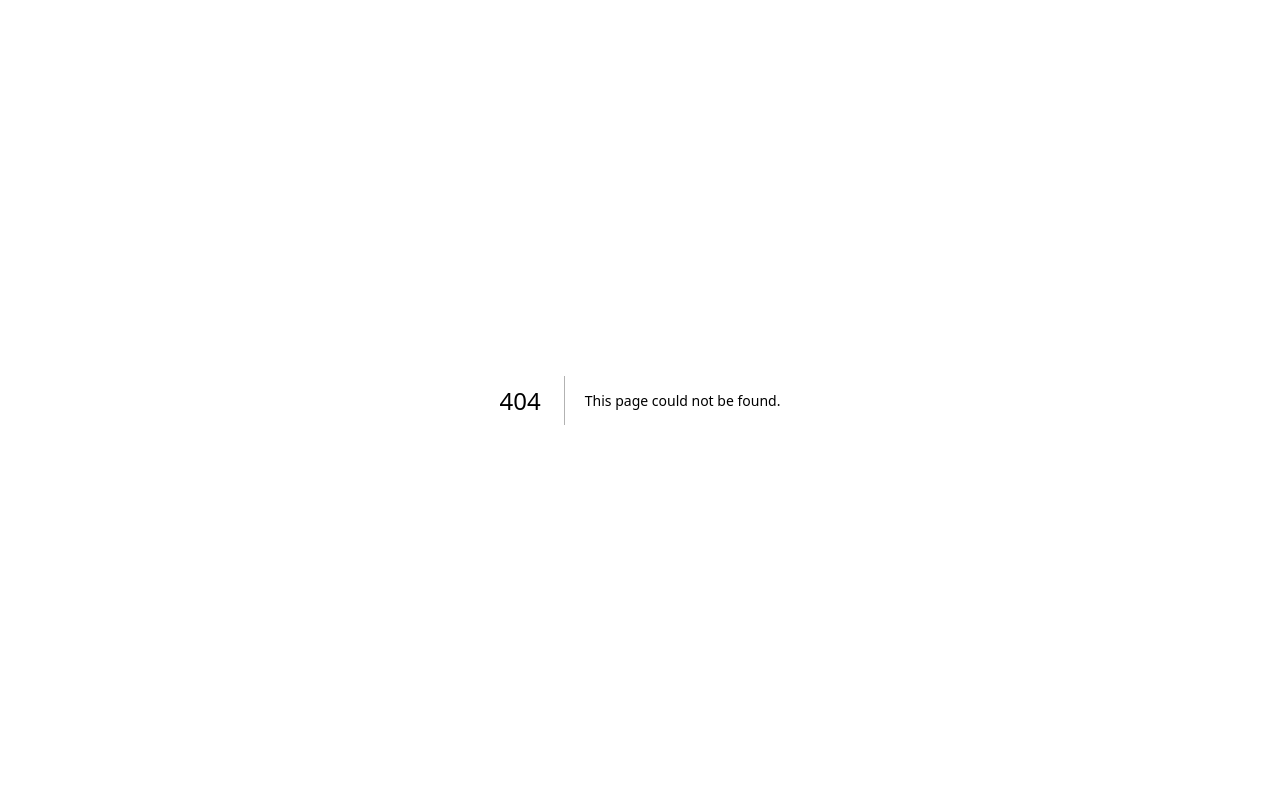
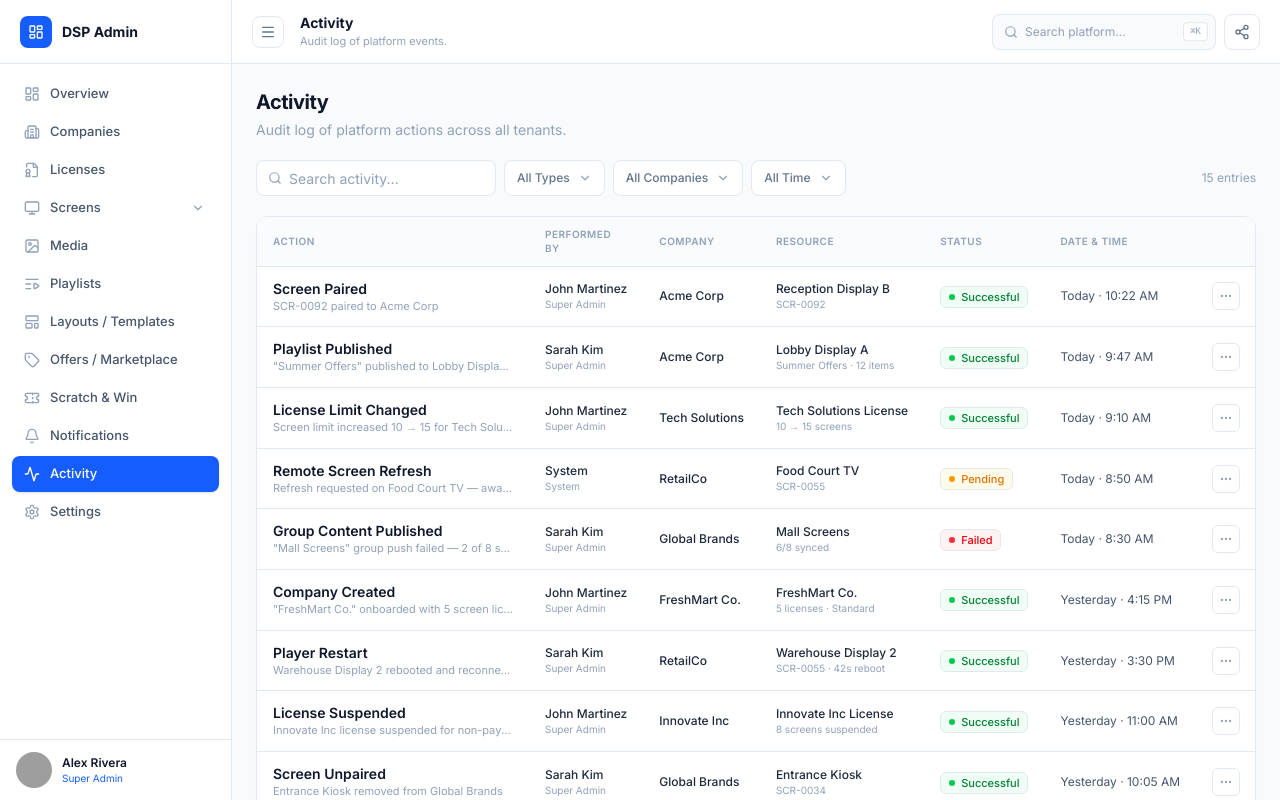
Before and after one commit to abdulrazzaq99/Digital-Signage, a Next.js app: page /activity in a window 1280 px wide. Before the commit this address had no page. Shown: the top 800 px of the page. Built offline with nearby package versions, Linux system fonts and the light colour scheme; grey boxes are pictures that could not be loaded.

Commit message:
Add Activity log screen
- Filterable audit table with status badges
- Detail drawer with read-only entry metadata

```diff
--- /dev/null
+++ b/src/app/(app)/activity/page.tsx
@@ -0,0 +1,5 @@
+import { ActivityPage } from "@/components/activity/activity-page";
+
+export default function Page() {
+  return <ActivityPage />;
+}
--- /dev/null
+++ b/src/components/activity/activity-page.tsx
@@ -0,0 +1,58 @@
+"use client";
+import { Button } from "@/components/ui/button";
+import { Badge } from "@/components/ui/badge";
+import { Card } from "@/components/ui/card";
+import { FilterSelect, SearchInput } from "@/components/ui/input";
+import { Alert, Drawer, DropdownMenu, PageHeader } from "@/components/ui/misc";
+import { TD, TH, THead, TR, Table } from "@/components/ui/table";
+import { activityLog, type ActivityEntry } from "@/lib/data";
+import { Eye, Info, Monitor, X } from "lucide-react";
+import { useState } from "react";
+
+const tone = (s: string) => (s === "Successful" ? "green" : s === "Pending" ? "amber" : "red");
+
+export function ActivityPage() {
+  const [q, setQ] = useState("");
+  const [open, setOpen] = useState<ActivityEntry | null>(null);
+  const list = activityLog.filter((a) => a.action.toLowerCase().includes(q.toLowerCase()) || a.summary.toLowerCase().includes(q.toLowerCase()));
+  return (
+    <div className="space-y-5">
+      <PageHeader title="Activity" subtitle="Audit log of platform actions across all tenants." />
+      <div className="flex flex-wrap items-center justify-between gap-3"><div className="flex flex-wrap items-center gap-2"><SearchInput placeholder="Search activity..." className="w-60" value={q} onChange={(e) => setQ(e.target.value)} /><FilterSelect label="All Types" /><FilterSelect label="All Companies" /><FilterSelect label="All Time" /></div><span className="text-xs text-slate-400">{list.length} entries</span></div>
+      <Card>
+        <Table>
+          <THead><tr><TH>Action</TH><TH>Performed By</TH><TH>Company</TH><TH>Resource</TH><TH>Status</TH><TH>Date &amp; Time</TH><TH> </TH></tr></THead>
+          <tbody>
+            {list.map((a) => (
+              <TR key={a.id} className="cursor-pointer" onClick={() => setOpen(a)}>
+                <TD><div className="text-sm font-semibold text-slate-900">{a.action}</div><div className="max-w-[240px] truncate text-[11px] text-slate-400">{a.summary}</div></TD>
+                <TD className="whitespace-nowrap"><div className="text-xs font-medium text-slate-800">{a.by}</div><div className="text-[10px] text-slate-400">{a.role}</div></TD>
+                <TD className="text-xs font-medium text-slate-800 whitespace-nowrap">{a.company}</TD>
+                <TD className="whitespace-nowrap"><div className="text-xs font-medium text-slate-800">{a.resource}</div><div className="text-[10px] text-slate-400">{a.resourceSub}</div></TD>
+                <TD><Badge tone={tone(a.status)} dot>{a.status}</Badge></TD>
+                <TD className="text-xs text-slate-500 whitespace-nowrap">{a.when}</TD>
+                <TD onClick={(e) => e.stopPropagation()}><DropdownMenu items={[{ label: "View Details", icon: <Eye className="h-3.5 w-3.5" />, onSelect: () => setOpen(a) }, { label: "View Screen", icon: <Monitor className="h-3.5 w-3.5" />, href: "/screens/lobby-display-01" }]} /></TD>
+              </TR>
+            ))}
+          </tbody>
+        </Table>
+      </Card>
+
+      <Drawer open={!!open} onClose={() => setOpen(null)}>
+        {open && (
+          <>
+            <div className="flex items-start justify-between border-b border-slate-100 px-5 py-4"><div><div className="text-[10px] font-semibold uppercase tracking-wider text-slate-400">{open.action}</div><div className="text-sm font-semibold text-slate-900">{open.action}</div><div className="text-[11px] text-slate-400">{open.summary}</div></div><button onClick={() => setOpen(null)} className="flex h-6 w-6 items-center justify-center rounded-md border border-slate-200 text-slate-400"><X className="h-3.5 w-3.5" /></button></div>
+            <div className="flex-1 space-y-4 overflow-y-auto px-5 py-5">
+              <div className="rounded-lg border border-slate-200 bg-slate-50/60 px-4 py-3 text-xs leading-5 text-slate-700">{open.detail}</div>
+              <dl className="divide-y divide-slate-100 text-xs">
+                {[["Action", open.action], ["Performed By", <span key="b">{open.by} <span className="font-normal text-slate-400">· {open.role}</span></span>], ["Company", open.company], ["Resource", <span key="r">{open.resource} <span className="font-normal text-slate-400">({open.resourceSub})</span></span>], ["Resource Type", open.resourceType], ["Status", <Badge key="s" tone={tone(open.status)} dot>{open.status}</Badge>], ["Date & Time", open.when]].map(([k, v]) => <div key={String(k)} className="flex items-center justify-between gap-4 py-2.5"><dt className="shrink-0 text-slate-400">{k}</dt><dd className="text-right font-semibold text-slate-800">{v}</dd></div>)}
+              </dl>
+              <Alert tone="blue" className="border-slate-200 bg-slate-50 text-slate-500" icon={<Info className="h-3.5 w-3.5 shrink-0" />}>Activity history is read-only and cannot be modified.</Alert>
+            </div>
+            <div className="flex gap-2 border-t border-slate-100 px-5 py-4"><Button href="/screens/lobby-display-01" className="flex-1">View Screen</Button><Button variant="secondary" onClick={() => setOpen(null)}>Close</Button></div>
+          </>
+        )}
+      </Drawer>
+    </div>
+  );
+}
```
